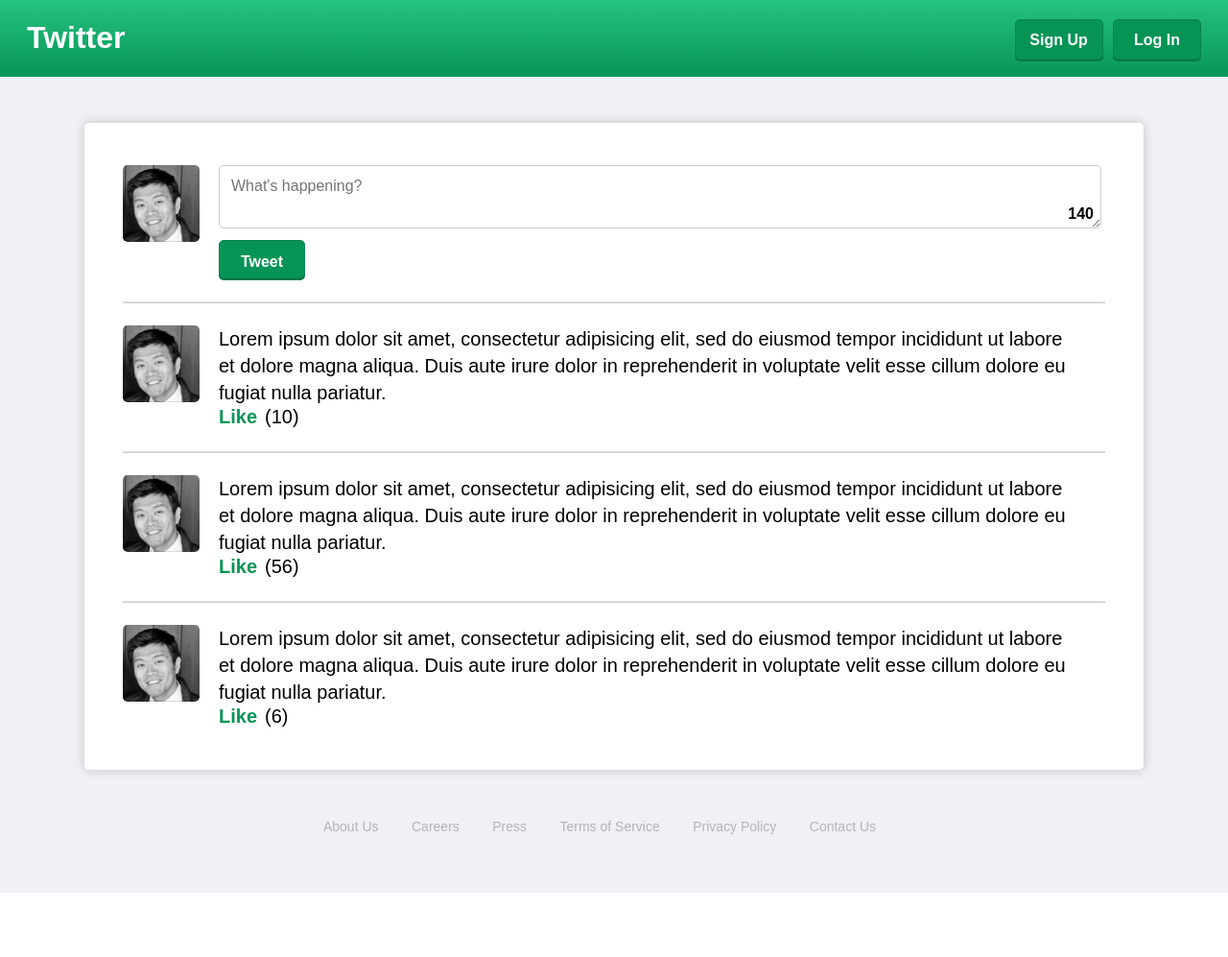
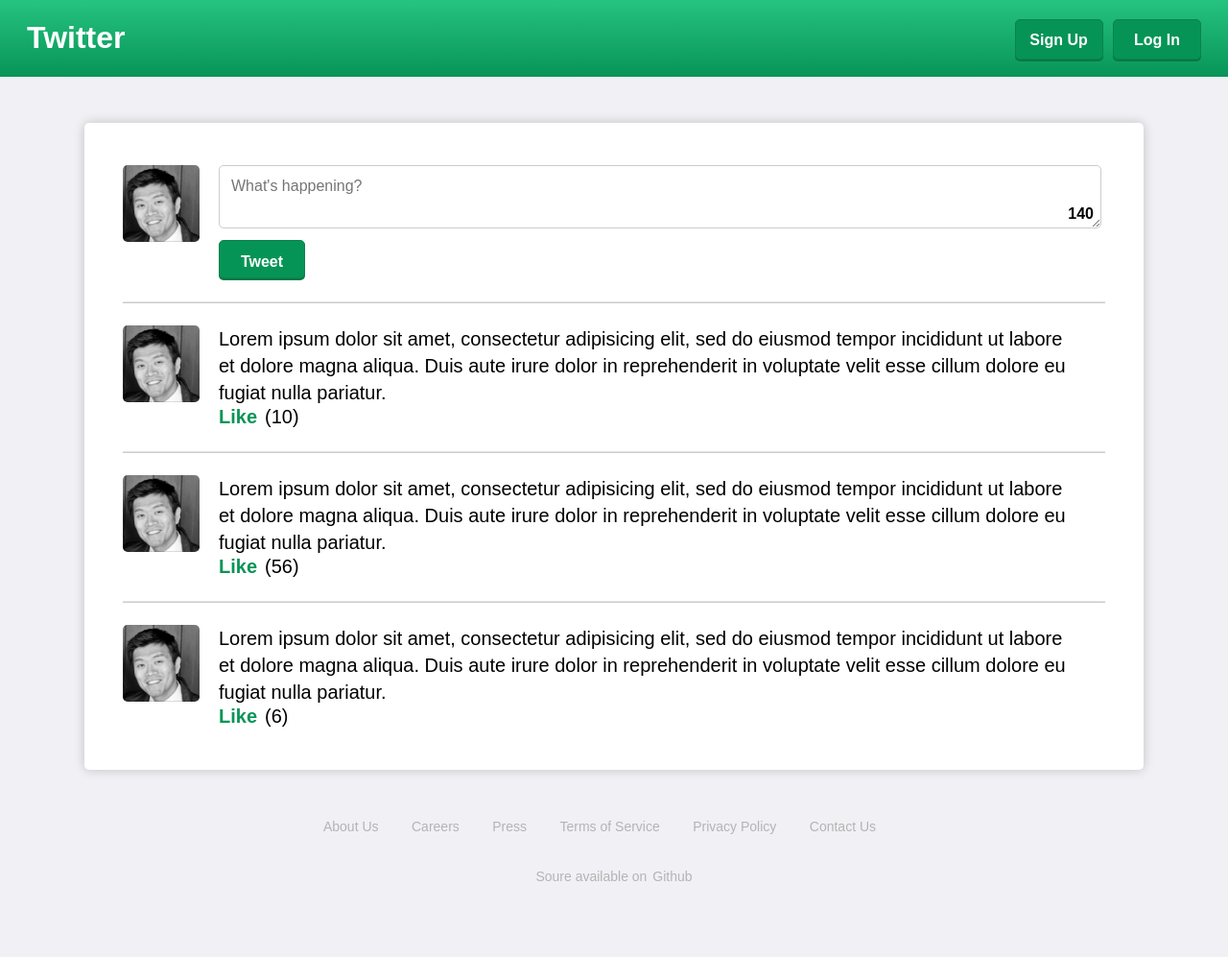
Before and after one commit to xiaogwu/xiaogwu.github.io, a Jekyll site: the page fewd/twitter/index.html, which Jekyll copies as it is, in a window 1280 px wide. Shown: the whole page at 96% size. Built offline with Jekyll 4.4.1, drawn with Linux system fonts in a browser that asks for light colours; before the commit the page ends 930 px from its top, so only the background shows below that.

Commit message:
Add github source link

```diff
--- a/fewd/twitter/css/style.css
+++ b/fewd/twitter/css/style.css
@@ -164,3 +164,15 @@
   color: #B4B4B4;
   font-size: 14px;
 }
+
+footer .github-source {
+  color: #B4B4B4;
+  font-size: 14px;
+  margin-top: 32px;
+  text-align: center;
+}
+
+footer .fa-github {
+  font-size: 18px;
+  margin-right: 2px;
+}
--- a/fewd/twitter/index.html
+++ b/fewd/twitter/index.html
@@ -6,6 +6,7 @@
   <meta http-equiv="X-UA-Compatible" content="ie=edge">
   <link rel="stylesheet" href="css/normalize.css">
   <link rel="stylesheet" href="css/style.css">
+  <link rel="stylesheet" href="https://opensource.keycdn.com/fontawesome/4.6.3/font-awesome.min.css">
   <title>Twitter</title>
 </head>
 <body>
@@ -68,6 +69,9 @@
       <li><a href="">Privacy Policy</a></li>
       <li><a href="">Contact Us</a></li>
     </ul>
+    <p class="github-source">
+      Soure available on <a href="https://github.com/xiaogwu/xiaogwu.github.io/tree/master/fewd/twitter" target="_blank"><i class="fa fa-github" aria-hidden="true"></i>Github</a>
+    </p>
   </footer>
 </body>
 </html>
```
